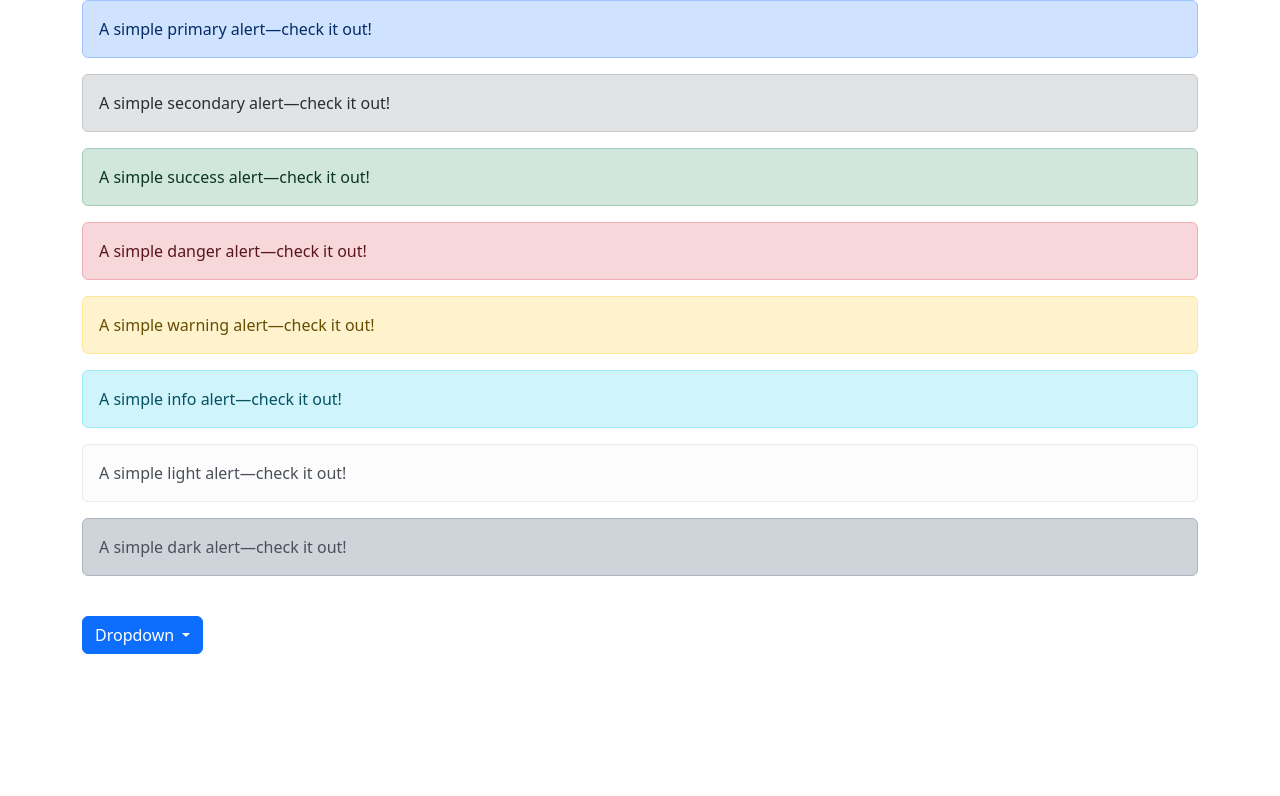
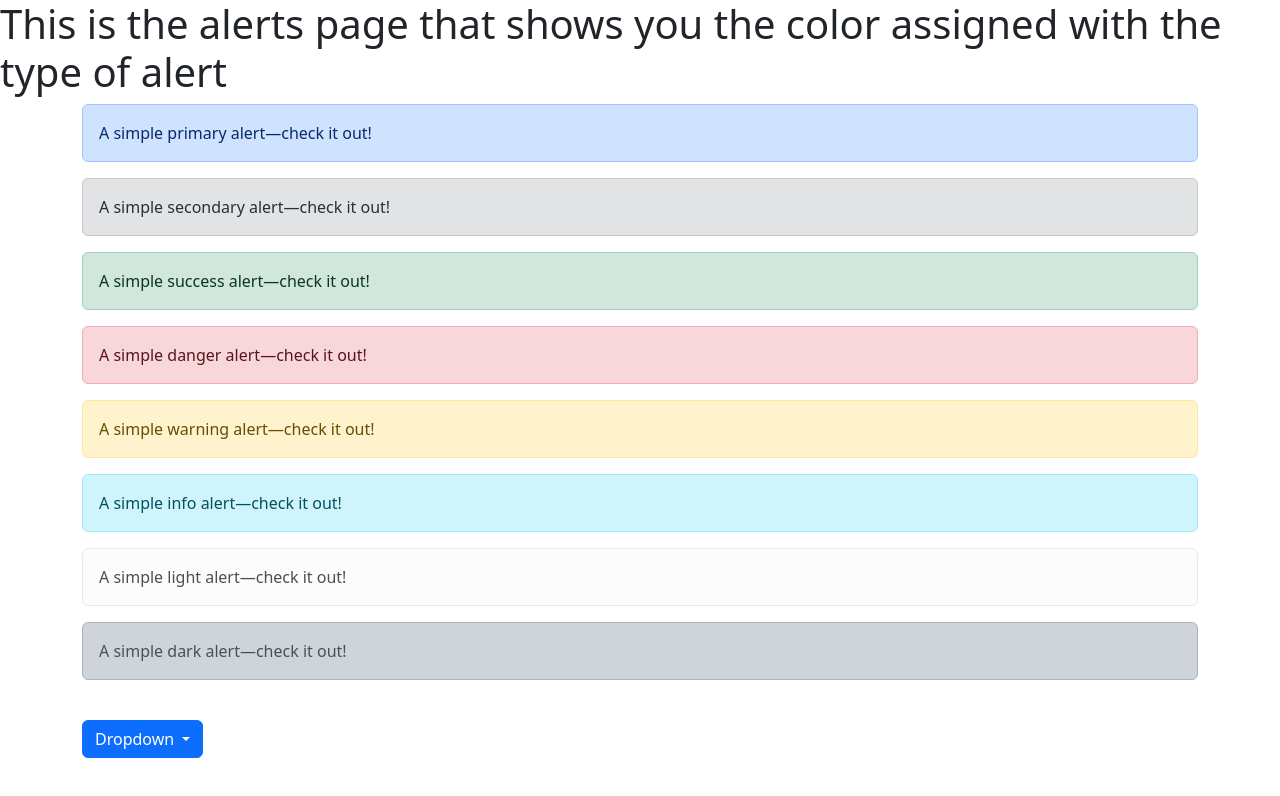
Before and after one commit to Trevonholt/hw1, a plain HTML site: page alerts.html in a window 1280 px wide. Drawn offline with nearby package versions, Linux system fonts and the light colour scheme.

Commit message:
Update alerts.html

```diff
--- a/alerts.html
+++ b/alerts.html
@@ -7,6 +7,7 @@
     <link href="https://cdn.jsdelivr.net/npm/bootstrap@5.3.1/dist/css/bootstrap.min.css" rel="stylesheet" integrity="sha384-4bw+/aepP/YC94hEpVNVgiZdgIC5+VKNBQNGCHeKRQN+PtmoHDEXuppvnDJzQIu9" crossorigin="anonymous">
   </head>
   <body>
+    <h1>This is the alerts page that shows you the color assigned with the type of alert</h1>
 <div class="container">
 <div class="alert alert-primary" role="alert">
   A simple primary alert—check it out!
```
